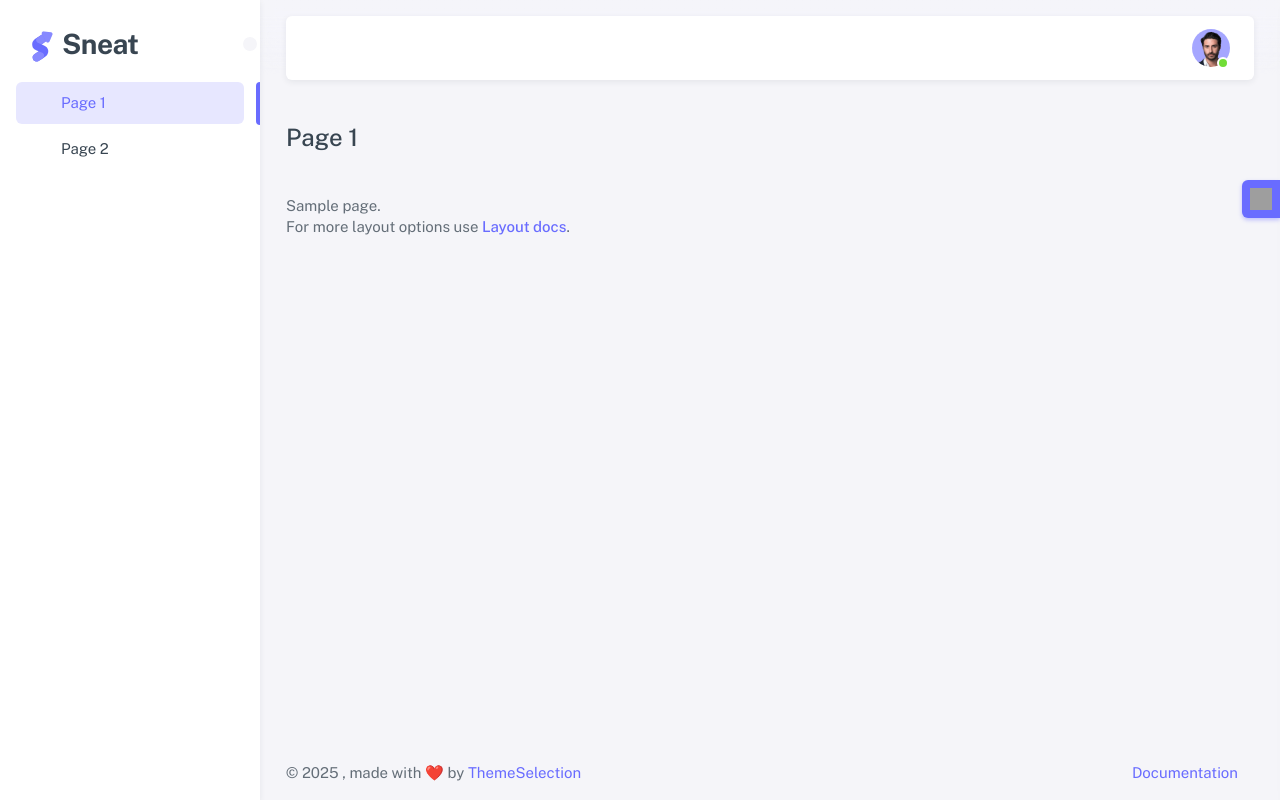
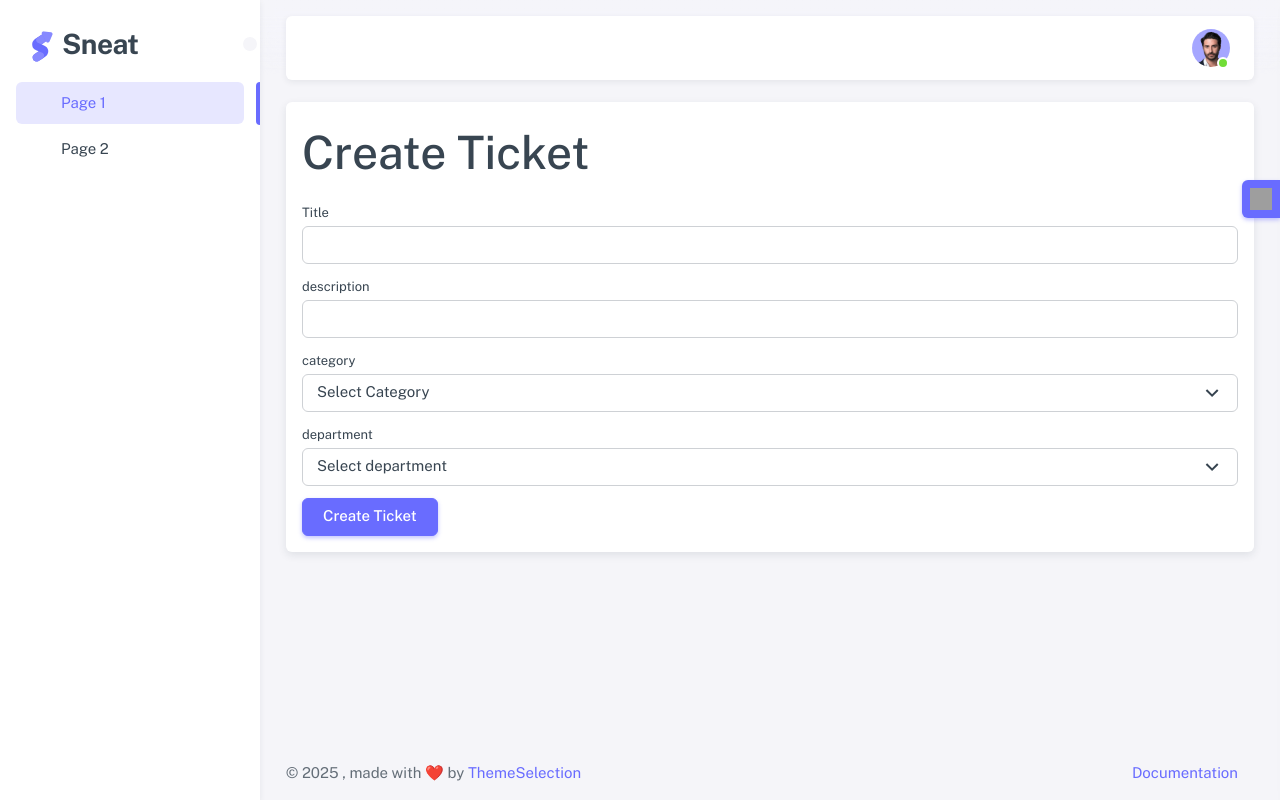
Before and after one commit to cyberfly/djangoeticket, a Django app: page /tickets/create/ in a window 1280 px wide. Run offline with Django 5.2, Linux system fonts and the light colour scheme; the visitor is signed in with stand-in values (Sample User, id 1); data that the repository does not hold is empty; parts of the project's set-up code (start-up, migrations or seed data) failed here and were passed over; some libraries are stand-ins or nearby versions; grey boxes are pictures that could not be loaded.

Commit message:
add content block to new base.html

```diff
--- a/templates/base.html
+++ b/templates/base.html
@@ -280,17 +280,14 @@
           <div class="content-wrapper">
             <!-- Content -->
             <div class="container-xxl flex-grow-1 container-p-y">
-              <h4 class="py-4 mb-6">Page 1</h4>
-              <p>
-                Sample page.<br />For more layout options use
 
-                <a
-                  href="https://demos.themeselection.com/sneat-bootstrap-html-admin-template/documentation/layouts.html"
-                  target="_blank"
-                  class="fw-medium"
-                  >Layout docs</a
-                >.
-              </p>
+              <div class="card p-4">
+              {% block content %}
+              <!-- your content here -->
+              {% endblock %}
+              </div>
+
+
             </div>
             <!-- / Content -->
 
```
